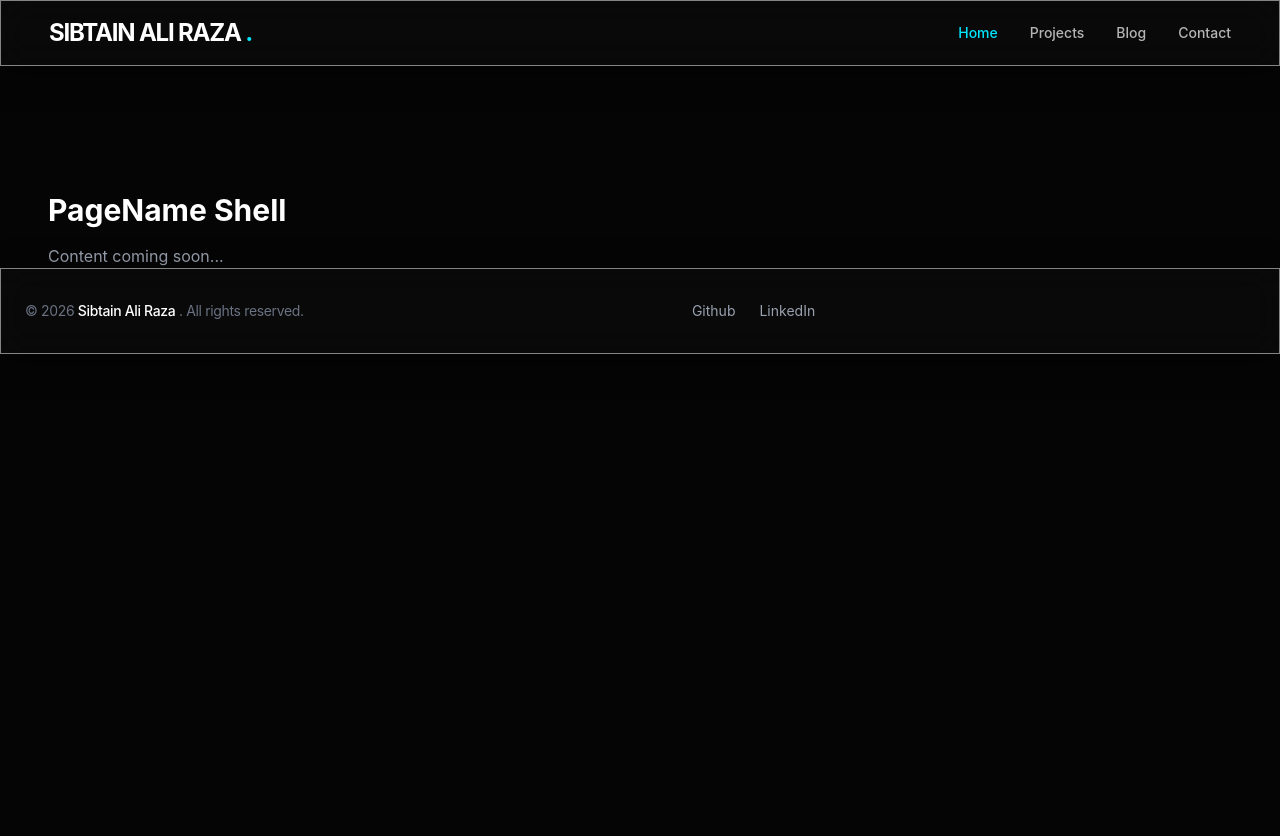
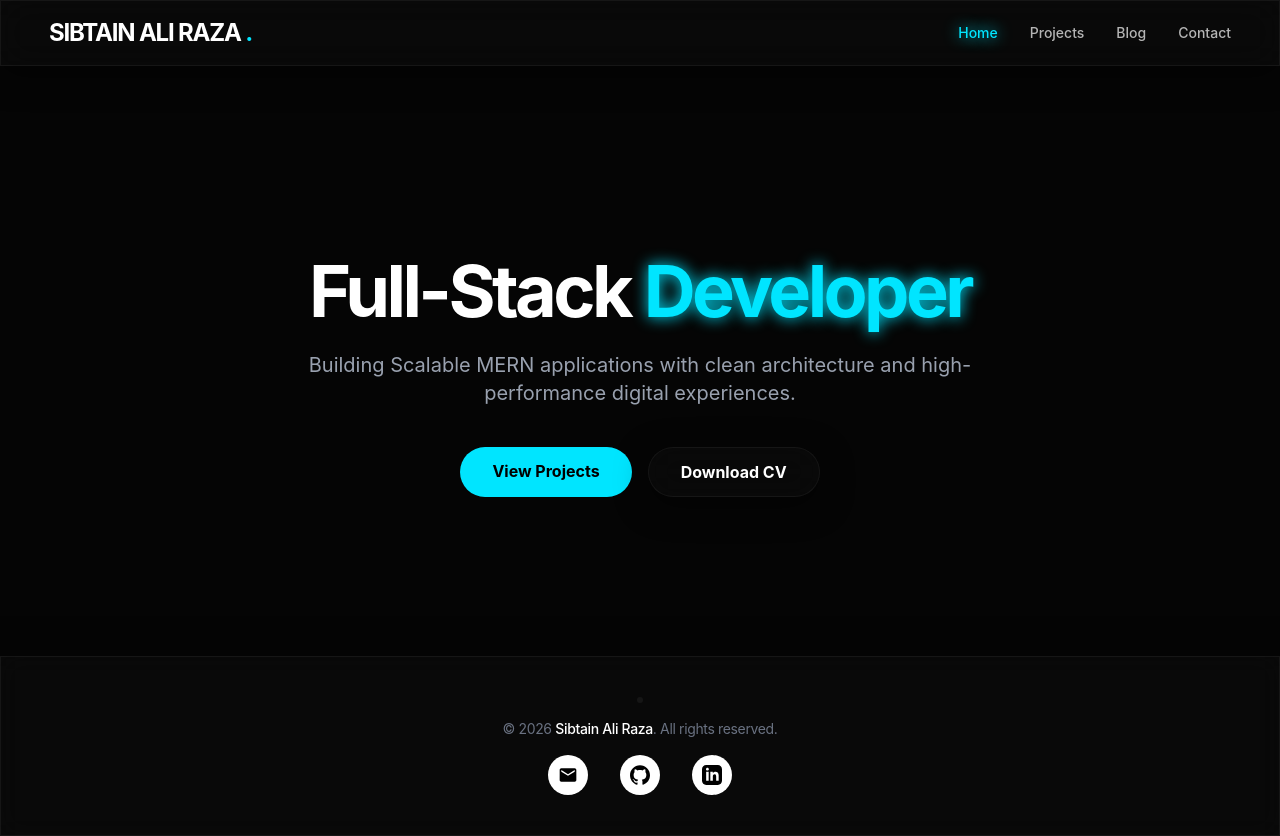
Before and after one commit to sibtainaliraza/Portfolio-CMS-TS, a React (Vite) app in the folder Client/: page / in a window 1280 px wide. Before the commit the page ends 800 px from the top, so only its background shows below. Built offline with nearby package versions, Linux system fonts and the light colour scheme.

Commit message:
updated components

```diff
--- a/Client/src/App.tsx
+++ b/Client/src/App.tsx
@@ -21,9 +21,9 @@ import Settings from "./pages/admin/Settings";
 
 export default function App() {
     return(
-        <div className="min-h-screen bg-obsidian text-white grow">
+        <div className="min-h-screen bg-obsidian text-white grow flex flex-col">
             <Navbar/>
-            <main className="container mx-auto pt-24 px-6">
+            <main className="container mx-auto pt-24 px-6 flex-grow">
                     <Routes>
                         <Route path = "/" element ={<Home/>}/>
                         <Route path = "/projects" element ={<ProjectGallery/>}/>
@@ -42,6 +42,7 @@ export default function App() {
                         <Route path = "*" element ={<NotFound/>}/>
                     </Routes>
             </main>
+
             <Footer />
         </div>
     );
--- a/Client/src/components/layout/Footer.tsx
+++ b/Client/src/components/layout/Footer.tsx
@@ -5,23 +5,54 @@ export default function Footer(){
     const currentYear = new Date().getFullYear();
 
     return(
-        <footer className="w-full border-t border-white/5 py-8 mt-auto glass">
-            <div className="container mx-auto px-6 flex flex-col md:flex-row justify-between items-center gap-4">
+        <footer className="w-full border-t border-white/5 bg-obsidian/50 backdrop-blur-md py-10 mt-auto glass">
+            <div className="container mx-auto px-6 flex flex-col items-center justify-center gap-4">
 
-                <p className="text-gray-500 text-sm tracking-tight">
-                      © {currentYear} <span className="text-white font-medium">Sibtain Ali Raza</span> . All rights reserved.
+                <p className="text-gray-500 text-sm tracking-tight order-2 md:order-1">
+                      © {currentYear} <span className="text-white font-medium">Sibtain Ali Raza</span>. All rights reserved.
                 </p>
-                <div className="flex gap-6 text-gray-400 text-sm">
-                    <a href="https://github.com/sibtainaliraza" target="_blank" rel="noreferrer" className="hover:text-[(--color-bg-electric-teal)]">Github</a>
-                    <a href="https://linkedin.com/in/sibtain-ali-raza" target="_blank" rel="noreferrer" className="hover:text-[(--color-bg-electric-teal)]">LinkedIn</a>
+                <div className="flex items-center gap-8 text-gray-400 text-sm order-1 md:order-2">
+
+                    <a
+                        href="mailto:your.email@example.com"
+                        className="w-10 h-10 rounded-full bg-white text-black flex items-center justify-center hover:bg-[var(--color-electric-teal)] hover:shadow-[0_0_15px_var(--color-electric-teal)] transition-all duration-300"
+                        title="Email Me"
+                    >
+                        <svg className="w-5 h-5" fill="currentColor" viewBox="0 0 24 24">
+                            <path d="M20 4H4c-1.1 0-1.99.9-1.99 2L2 18c0 1.1.9 2 2 2h16c1.1 0 2-.9 2-2V6c0-1.1-.9-2-2-2zm0 4l-8 5-8-5V6l8 5 8-5v2z"/>
+                        </svg>
+                    </a>
+
+                    <a
+                        href="https://github.com/sibtainaliraza"
+                        target="_blank"
+                        rel="noreferrer"
+                        className="w-10 h-10 rounded-full bg-white text-black flex items-center justify-center hover:bg-[var(--color-electric-teal)] hover:shadow-[0_0_15px_var(--color-electric-teal)] transition-all duration-300"
+                        title="GitHub"
+                    >
+                        <svg className="w-5 h-5" fill="currentColor" viewBox="0 0 24 24">
+                            <path d="M12 .297c-6.63 0-12 5.373-12 12 0 5.303 3.438 9.8 8.205 11.385.6.113.82-.258.82-.577 0-.285-.01-1.04-.015-2.04-3.338.724-4.042-1.61-4.042-1.61C4.422 18.07 3.633 17.7 3.633 17.7c-1.087-.744.084-.729.084-.729 1.205.084 1.838 1.236 1.838 1.236 1.07 1.835 2.809 1.305 3.495.998.108-.776.417-1.305.76-1.605-2.665-.3-5.466-1.332-5.466-5.93 0-1.31.465-2.38 1.235-3.22-.135-.303-.54-1.523.105-3.176 0 0 1.005-.322 3.3 1.23.96-.267 1.98-.399 3-.405 1.02.006 2.04.138 3 .405 2.28-1.552 3.285-1.23 3.285-1.23.645 1.653.24 2.873.12 3.176.765.84 1.23 1.91 1.23 3.22 0 4.61-2.805 5.625-5.475 5.92.42.36.81 1.096.81 2.22 0 1.606-.015 2.896-.015 3.286 0 .315.21.69.825.57C20.565 22.092 24 17.592 24 12.297c0-6.627-5.373-12-12-12"/>
+                        </svg>
+                    </a>
+
+                    <a
+                        href="https://linkedin.com/in/sibtain-ali-raza"
+                        target="_blank"
+                        rel="noreferrer"
+                        className="w-10 h-10 rounded-full bg-white text-black flex items-center justify-center hover:bg-[var(--color-electric-teal)] hover:shadow-[0_0_15px_var(--color-electric-teal)] transition-all duration-300"
+                        title="LinkedIn"
+                    >
+                        <svg className="w-5 h-5" fill="currentColor" viewBox="0 0 24 24">
+                            <path d="M19 0h-14c-2.761 0-5 2.239-5 5v14c0 2.761 2.239 5 5 5h14c2.762 0 5-2.239 5-5v-14c0-2.761-2.238-5-5-5zm-11 19h-3v-11h3v11zm-1.5-12.268c-.966 0-1.75-.79-1.75-1.764s.784-1.764 1.75-1.764 1.75.79 1.75 1.764-.783 1.764-1.75 1.764zm13.5 12.268h-3v-5.604c0-3.368-4-3.113-4 0v5.604h-3v-11h3v1.765c1.396-2.586 7-2.777 7 2.476v6.759z"/>
+                        </svg>
+                    </a>
                 </div>
 
                 <Link
                     to="/admin/login"
-                    className="opacity-0 hover:opacity-100 text-[10px] text-gray-800 transition-opacity duration-500"
-                >
-                Dashboard
-                </Link>
+                    className= "w-1.5 h-1.5 rounded-full bg-white/5 hover:bg-[var(--color-bg-electric-teal)] transition-all duration-500"
+                    title="Admin Dashboard"
+                />
             </div>
         </footer>
     );
--- a/Client/src/index.css
+++ b/Client/src/index.css
@@ -6,21 +6,28 @@
 
   --font-sans: "Inter", ui-sans-serif, system-ui;
 }
-
+:root{
+  --color-electric-teal:#00e5ff;
+}
 @utility glass {
   background: rgba(255, 255, 255, 0.02);
   backdrop-filter: blur(16px);
   -webkit-backdrop-filter:blur(16px);
-  border: 1px solid rgba(255, 255, 255, 0.5);
+  border: 1px solid rgba(255, 255, 255, 0.05);
   box-shadow: 0 8px 32px 0 rgba(0, 0, 0, 0.5);
 }
 
 @utility glow-text-teal{
-  text-shadow: 0 0 15px var(--color-electrical-teal);
+  text-shadow: 0 0 15px var(--color-electric-teal);
+}
+
+@utility glow-border-teal{
+  border-color: var(--color-electric-teal);
+  box-shadow: 0 0 20px rgba(0, 229, 255, 0.3);
 }
 
 body{
-  background-color: var(--color-obsidian);
-  color:#e5e7eb;
+  background-color: (--color-obsidian);
+  color:white;
   @apply antialiased overflow-x-hidden;
 }
--- a/Client/src/pages/public/Home.tsx
+++ b/Client/src/pages/public/Home.tsx
@@ -1,8 +1,35 @@
+import {motion} from "framer-motion";
+import { Link } from "react-router-dom";
+
 export default function Home() {
+
+  const API_BASE_URL = "http://localhost:5000/api";
   return (
-    <div className="pt-24 px-6 text-white">
-      <h1 className="text-3xl font-bold">PageName Shell</h1>
-      <p className="mt-4 text-gray-400">Content coming soon...</p>
+    <div className="flex flex-col items-center justify-center min-h-[70vh] text-center px-6">
+
+    <motion.div
+      initial = {{opacity: 0, y:20}}
+      animate = {{opacity: 1, y:0 }}
+      transition={{duration:0.8}}
+      className="max-w-3xl"
+    >
+      <h1 className="text-5xl md:text-7xl font-bold tracking-tighter mb-6">
+        Full-Stack <span className="text-[var(--color-electric-teal)] glow-text-teal">Developer</span>
+      </h1>
+
+      <p className="text-gray-400 text-lg md:text-xl mb-10">
+        Building Scalable MERN applications with clean architecture
+        and high-performance digital experiences.
+      </p>
+
+      <div className="flex flex-wrap gap-4 justify-center">
+        <Link
+          to= "/projects" className="bg-[var(--color-electric-teal)] text-black px-8 py-3 rounded-full font-bold hover:scale-105 transition-transform shadow-(0_0_20px_rgba(0, 229, 255, 0.4)">
+            View Projects
+        </Link>
+        <a href={`${API_BASE_URL}/resume/download`} className="glass border border-white/10 px-8 py-3 rounded-full font-bold hover:bg-white/5 transition-colors">Download CV</a>
+      </div>
+    </motion.div>
     </div>
   );
 }
```
